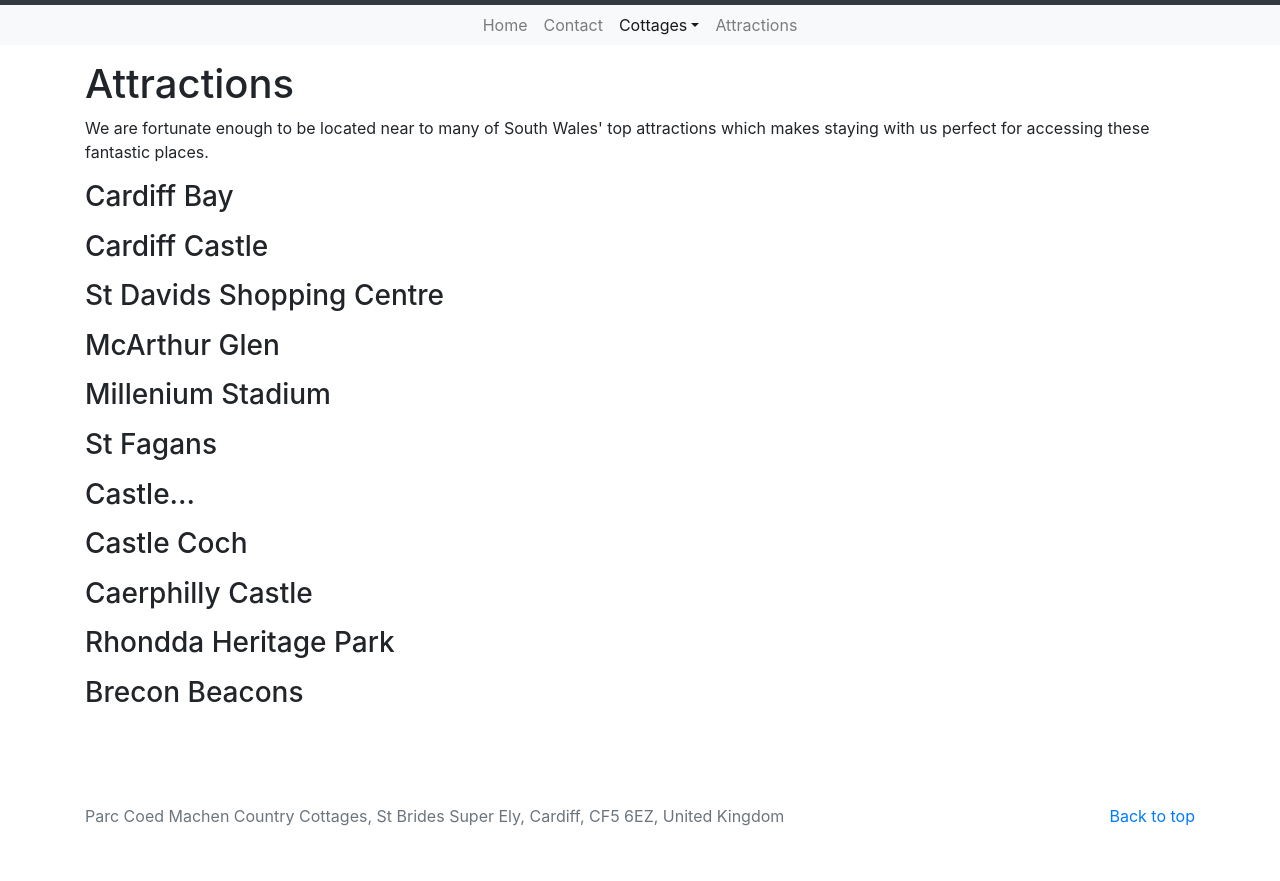
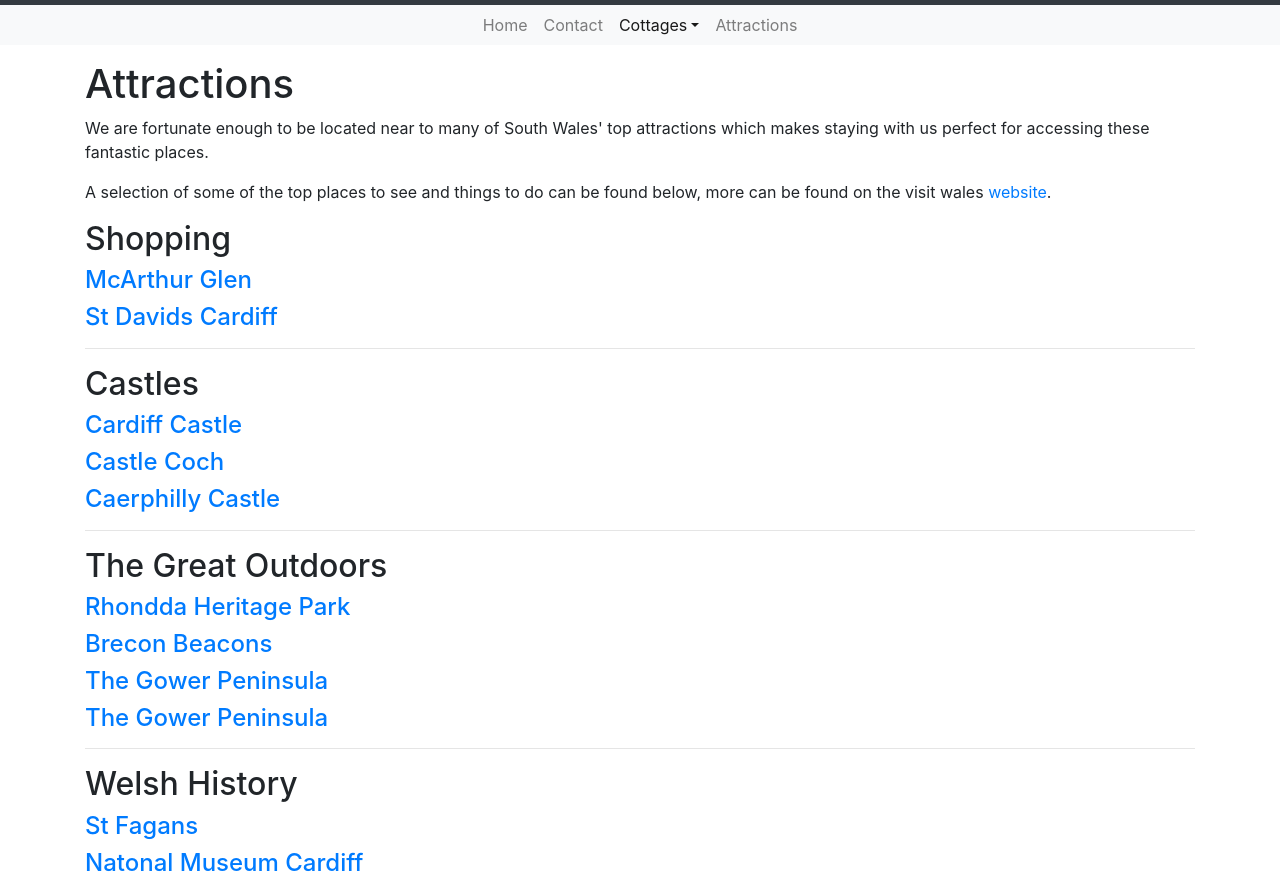
Before and after one commit to parky128/parccoedmachencountrycottages, a plain HTML site: page attractions.html in a window 1280 px wide. Shown: the part 71-952 px from the top of the page. Drawn offline with Linux system fonts and the light colour scheme.

Commit message:
add further attractions detail

```diff
--- a/attractions.html
+++ b/attractions.html
@@ -50,29 +50,27 @@
     <div class="container">
 
       <h1>Attractions</h1>
-      <p>We are fortunate enough to be located near to many of South Wales' top attractions which makes staying with us perfect for accessing these fantastic places.</p>
-      <h3>Cardiff Bay</h3>
-      <p></p>
-      <h3>Cardiff Castle</h3>
-      <p></p>
-      <h3>St Davids Shopping Centre</h3>
-      <p></p>
-      <h3>McArthur Glen</h3>
-      <p></p>
-      <h3>Millenium Stadium</h3>
-      <p></p>
-      <h3>St Fagans</h3>
-      <p></p>
-      <h3>Castle...</h3>
-      <p></p>
-      <h3>Castle Coch</h3>
-      <p></p>
-      <h3>Caerphilly Castle</h3>
-      <p></p>
-      <h3>Rhondda Heritage Park</h3>
-      <p></p>
-      <h3>Brecon Beacons</h3>
-      <p></p>
+      <p>We are fortunate enough to be located near to many of South Wales' top attractions which makes staying with us perfect for accessing these fantastic places. </p>
+      <p>A selection of some of the top places to see and things to do can be found below, more can be found on the visit wales <a href="https://www.visitwales.com/things-to-do" target="_blank">website</a>.</p>
+      <h2>Shopping</h2>
+      <h4><a href="https://www.mcarthurglen.com/en/outlets/uk/designer-outlet-bridgend/#/" target="_blank">McArthur Glen</a></h4>
+      <h4><a href="https://stdavidscardiff.com/" target="_blank">St Davids Cardiff</a></h4>
+      <hr>
+      <h2>Castles</h2>
+      <h4><a href="https://www.visitwales.com/things-to-do/attractions/castles-heritage/cardiff-castle-5-must-do" target="_blank">Cardiff Castle</a></h4>
+      <h4><a href="https://cadw.gov.wales/daysout/castell-coch/?lang=en" target="_blank">Castle Coch</a></h4>
+      <h4><a href="https://cadw.gov.wales/daysout/caerphilly-castle/?lang=en" target="_blank">Caerphilly Castle</a></h4>
+      <hr>
+      <h2>The Great Outdoors</h2>
+      <h4><a href="https://www.rctcbc.gov.uk/EN/Tourism/RhonddaHeritagePark/Home.aspx" target="_blank">Rhondda Heritage Park</a></h4>
+      <h4><a href="http://www.breconbeacons.org/" target="_blank">Brecon Beacons</a></h4>
+      <h4><a href="https://www.visitswanseabay.com/destinations/gower-peninsula/" target="_blank">The Gower Peninsula</a></h4>
+      <h4><a href="https://www.visitswanseabay.com/destinations/gower-peninsula/" target="_blank">The Gower Peninsula</a></h4>
+      <hr>
+      <h2>Welsh History</h2>
+      <h4><a href="https://museum.wales/stfagans/" target="_blank">St Fagans</a></h4>
+      <h4><a href="https://museum.wales/cardiff/" target="_blank">Natonal Museum Cardiff</a></h4>
+      <h4><a href="https://www.tripadvisor.co.uk/Attraction_Review-g551971-d4206674-Reviews-Four_Waterfalls_Walk-Ystradfellte_Carmarthenshire_Wales.html" target="_blank">Four Waterfalls Walk</a></h4>
     </div>
   </main>
 
```
Also changed, not shown: index.html (+1 -1 lines).
